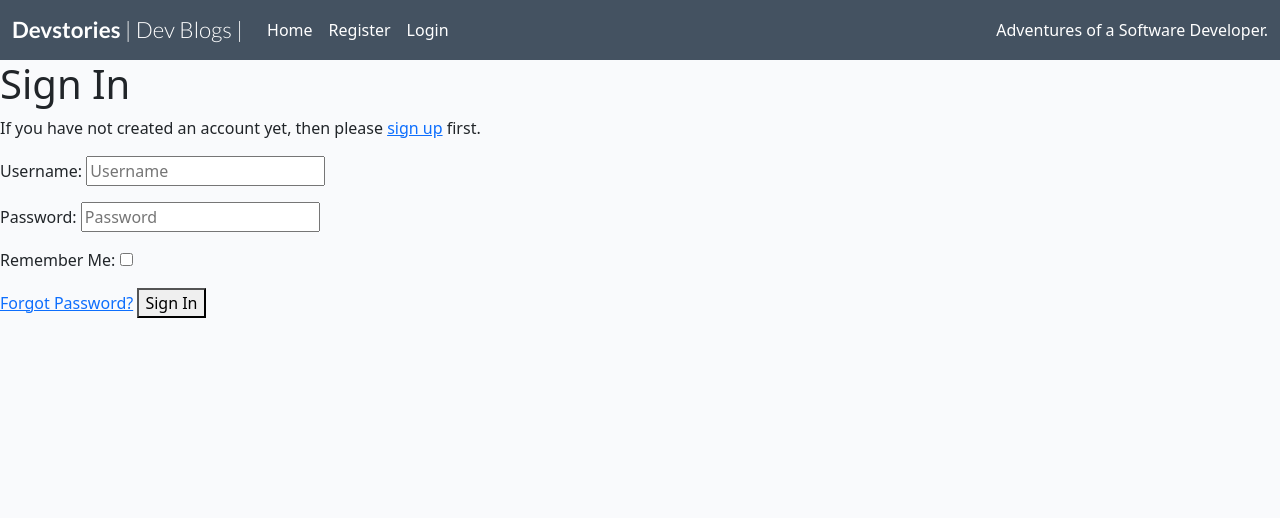
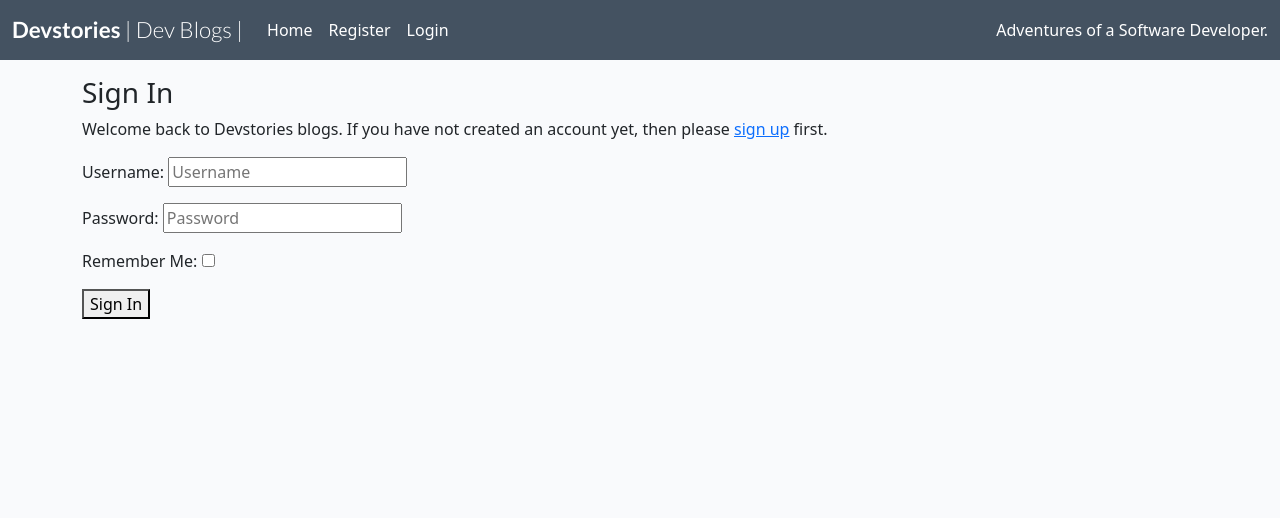
Before and after one commit to owenbcoding/old-p4, a Django app: page /account/login/ in a window 1280 px wide. Shown: the top 518 px of the page. Run offline with Django 3.2, Linux system fonts and the light colour scheme; some libraries are stand-ins or nearby versions.

Commit message:
added container and row to login page

```diff
--- a/templates/account/login.html
+++ b/templates/account/login.html
@@ -7,31 +7,14 @@
 
 {% block content %}
 
-<h1>{% trans "Sign In" %}</h1>
+<div class="container">
+  <div class="row">
+    <div class="col md-8 mt-3 offeset-md-2">
 
-{% get_providers as socialaccount_providers %}
+      <h3>{% trans "Sign In" %}</h3>
 
-{% if socialaccount_providers %}
-<p>{% blocktrans with site.name as site_name %}Please sign in with one
-of your existing third party accounts. Or, <a href="{{ signup_url }}">sign up</a>
-for a {{ site_name }} account and sign in below:{% endblocktrans %}</p>
-
-<div class="socialaccount_ballot">
-
-  <ul class="socialaccount_providers">
-    {% include "socialaccount/snippets/provider_list.html" with process="login" %}
-  </ul>
-
-  <div class="login-or">{% trans 'or' %}</div>
-
-</div>
-
-{% include "socialaccount/snippets/login_extra.html" %}
-
-{% else %}
-<p>{% blocktrans %}If you have not created an account yet, then please
+      <p>{% blocktrans %}Welcome back to Devstories blogs. If you have not created an account yet, then please
         <a href="{{ signup_url }}">sign up</a> first.{% endblocktrans %}</p>
-{% endif %}
 
       <form class="login" method="POST" action="{% url 'account_login' %}">
         {% csrf_token %}
@@ -39,8 +22,11 @@ for a {{ site_name }} account and sign in below:{% endblocktrans %}</p>
         {% if redirect_field_value %}
         <input type="hidden" name="{{ redirect_field_name }}" value="{{ redirect_field_value }}" />
         {% endif %}
-  <a class="button secondaryAction" href="{% url 'account_reset_password' %}">{% trans "Forgot Password?" %}</a>
         <button class="primaryAction" type="submit">{% trans "Sign In" %}</button>
       </form>
 
+    </div>
+  </div>
+</div>
+
 {% endblock %}
--- a/templates/account/signup.html
+++ b/templates/account/signup.html
@@ -1,4 +1,4 @@
-{% extends "account/base.html" %}
+{% extends "base.html" %}
 
 {% load i18n %}
 
```
Lines whose indentation alone changed are shown as unchanged.
